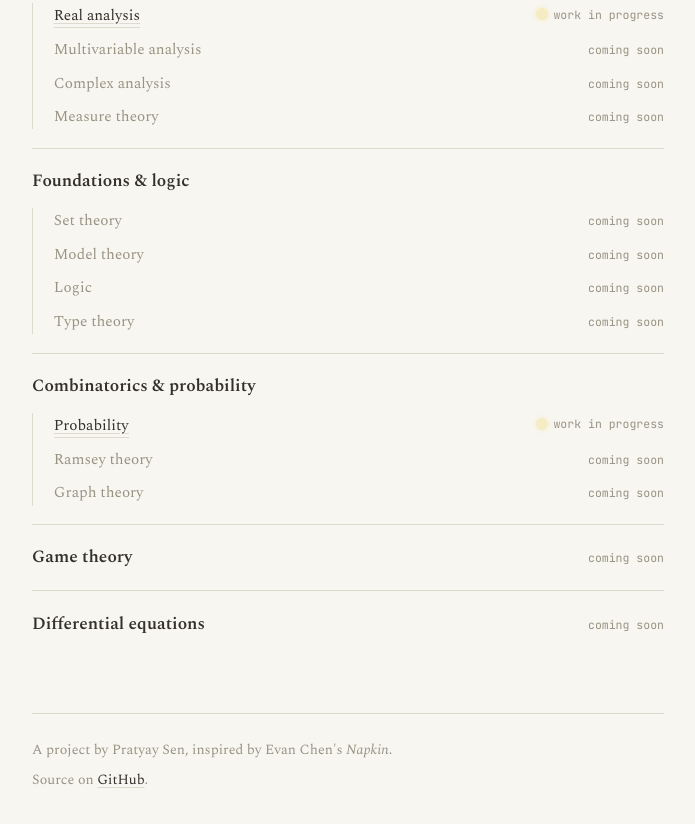
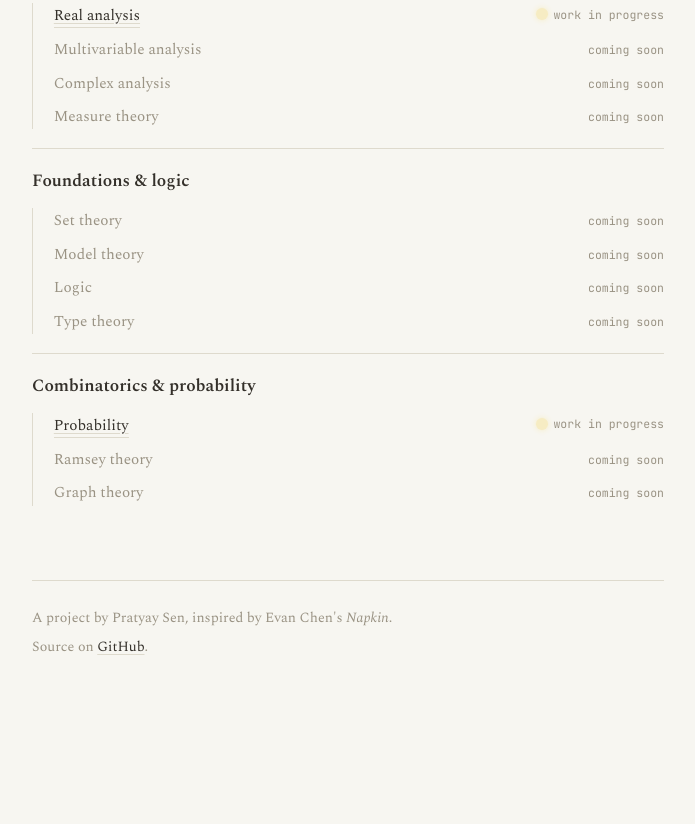
Before and after one commit to nonsens1kal/Handkerchief, a plain HTML site: page index.html in a window 1280 px wide. Shown: the part 1004-1828 px from the top of the page, without its empty margins (292-987 px from the left). After the commit the page ends 1727 px from the top, so only its background shows below. Drawn offline with nearby package versions, Linux system fonts and the light colour scheme.

Commit message:
Remove 'coming soon' topics from index.html
Removed upcoming topics for Game theory and Differential equations.

```diff
--- a/index.html
+++ b/index.html
@@ -293,20 +293,6 @@
       </div>
     </div>
 
-    <div class="topic-group">
-      <div class="topic-row">
-        <h3 class="topic">Game theory</h3>
-        <span class="tag">coming soon</span>
-      </div>
-    </div>
-
-    <div class="topic-group">
-      <div class="topic-row">
-        <h3 class="topic">Differential equations</h3>
-        <span class="tag">coming soon</span>
-      </div>
-    </div>
-
   </section>
 
   <footer>
```
